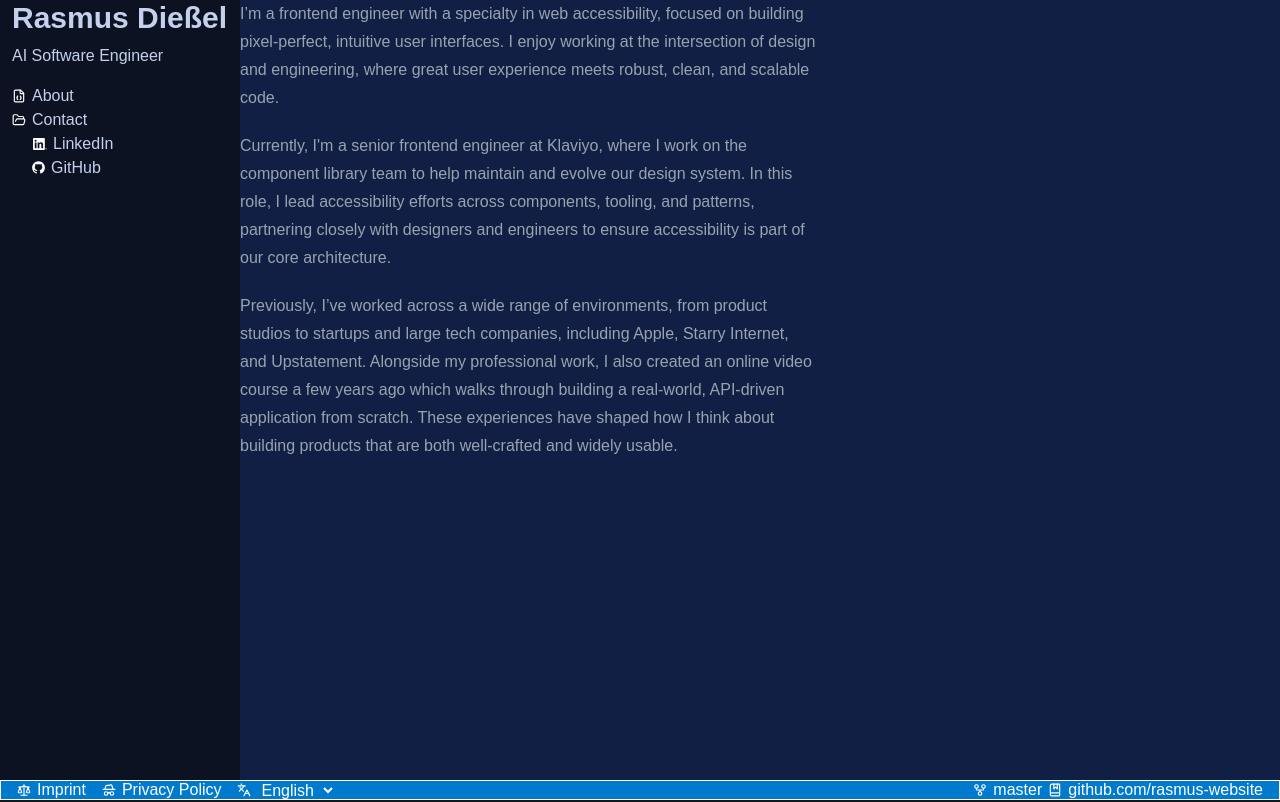
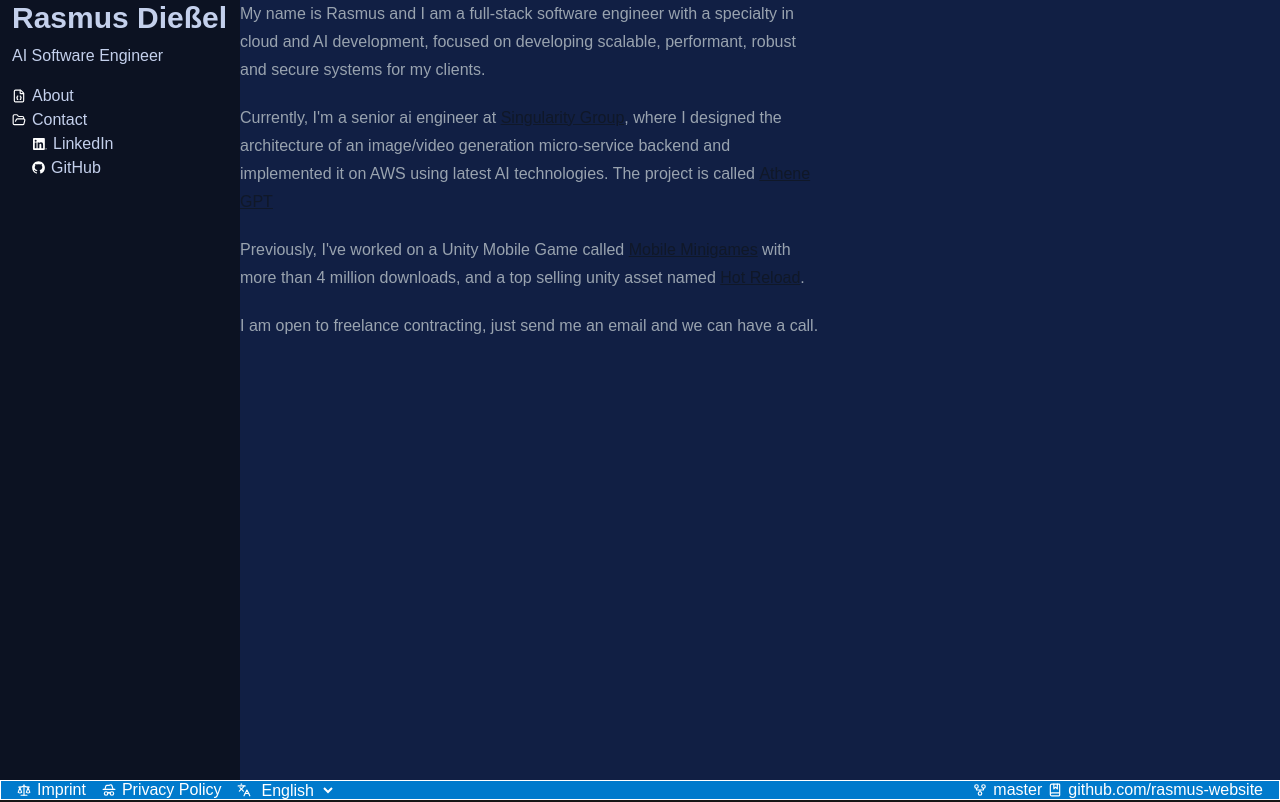
Before and after one commit to Rageus/portfolio, a Next.js app: page /en in a window 1280 px wide. Built offline with nearby package versions, Linux system fonts and the light colour scheme.

Commit message:
content v1

```diff
--- a/app/[locale]/page-de.mdx
+++ b/app/[locale]/page-de.mdx
@@ -1,8 +1,9 @@
-import ButtonComponent from "@/components/button";
-import ColorText from "@/components/colortext";
+Mein Name ist Rasmus und ich bin Full-Stack-Softwareentwickler mit Schwerpunkt auf Cloud- und KI-Entwicklung. Ich entwickle skalierbare, performante, robuste und sichere Systeme
+für meine Kunden.
 
-I’m a frontend engineer with a specialty in web accessibility, focused on building pixel-perfect, intuitive user interfaces. I enjoy working at the intersection of design and engineering, where great user experience meets robust, clean, and scalable code.
+Derzeit bin ich Senior AI Engineer bei [Singularity Group](https://singularitygroup.net/), wo ich die Architektur eines Micro-Service-Backends für Bild-/Video-Generierung entworfen und
+es auf AWS mit modernsten KI-Technologien umgesetzt habe. Das Projekt heißt [Athene GPT](https://athenegpt.ai/).
 
-Currently, I'm a senior frontend engineer at Klaviyo, where I work on the component library team to help maintain and evolve our design system. In this role, I lead accessibility efforts across components, tooling, and patterns, partnering closely with designers and engineers to ensure accessibility is part of our core architecture.
+Zuvor habe ich an einem Unity-Mobile-Game namens [Mobile Minigames](https://mobileminigames.com/) mit über 4 Millionen Downloads gearbeitet sowie an einem Bestseller-Unity-Asset namens [Hot Reload](https://hotreload.net/).
 
-Previously, I’ve worked across a wide range of environments, from product studios to startups and large tech companies, including Apple, Starry Internet, and Upstatement. Alongside my professional work, I also created an online video course a few years ago which walks through building a real-world, API-driven application from scratch. These experiences have shaped how I think about building products that are both well-crafted and widely usable.
+Ich bin offen für freiberufliche Aufträge – schicken Sie mir einfach eine E-Mail und wir können einen Termin vereinbaren.
--- a/app/[locale]/page-en.mdx
+++ b/app/[locale]/page-en.mdx
@@ -1,8 +1,9 @@
-import ButtonComponent from "@/components/button";
-import ColorText from "@/components/colortext";
+My name is Rasmus and I am a full-stack software engineer with a specialty in cloud and AI development, focused on developing scalable, performant, robust and secure systems
+for my clients.
 
-I’m a frontend engineer with a specialty in web accessibility, focused on building pixel-perfect, intuitive user interfaces. I enjoy working at the intersection of design and engineering, where great user experience meets robust, clean, and scalable code.
+Currently, I'm a senior ai engineer at [Singularity Group](https://singularitygroup.net/), where I designed the architecture of an image/video generation micro-service backend and
+implemented it on AWS using latest AI technologies. The project is called [Athene GPT](https://athenegpt.ai/)
 
-Currently, I'm a senior frontend engineer at Klaviyo, where I work on the component library team to help maintain and evolve our design system. In this role, I lead accessibility efforts across components, tooling, and patterns, partnering closely with designers and engineers to ensure accessibility is part of our core architecture.
+Previously, I've worked on a Unity Mobile Game called [Mobile Minigames](https://mobileminigames.com/) with more than 4 million downloads, and a top selling unity asset named [Hot Reload](https://hotreload.net/).
 
-Previously, I’ve worked across a wide range of environments, from product studios to startups and large tech companies, including Apple, Starry Internet, and Upstatement. Alongside my professional work, I also created an online video course a few years ago which walks through building a real-world, API-driven application from scratch. These experiences have shaped how I think about building products that are both well-crafted and widely usable.
+I am open to freelance contracting, just send me an email and we can have a call.
```
